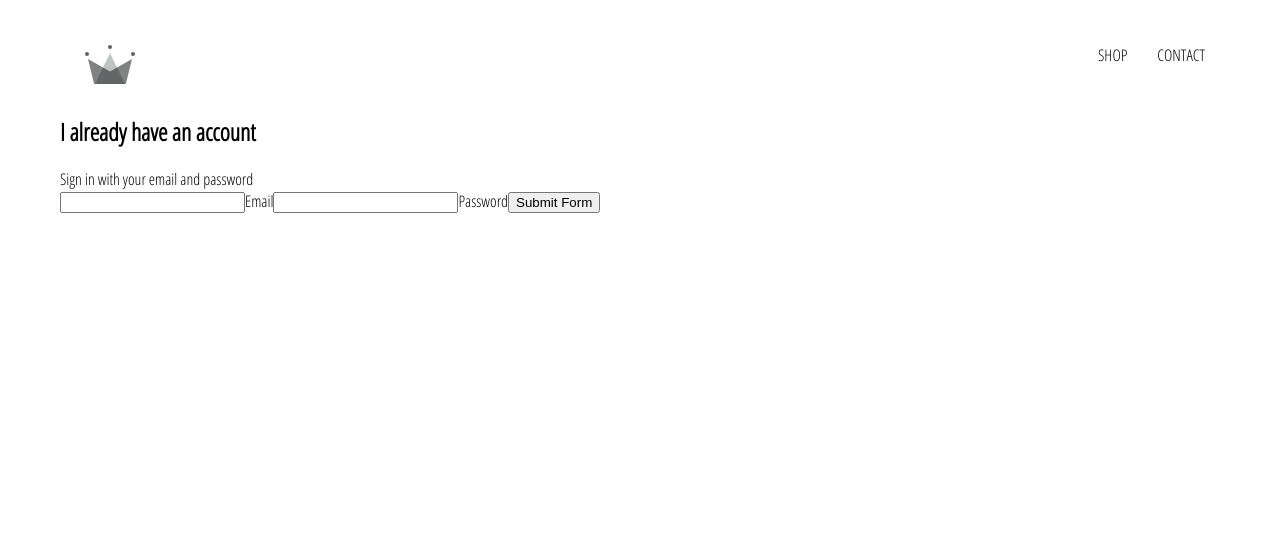
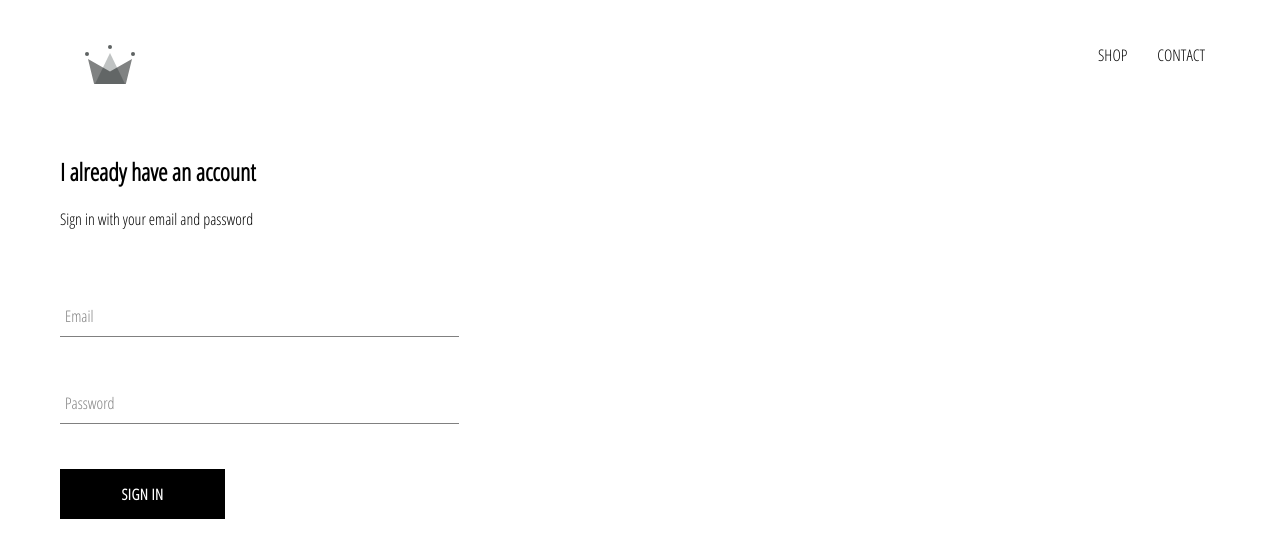
Before and after one commit to nasarabu/e-commerce, a React (Create React App) app: page /signin in a window 1280 px wide. Shown: the top 558 px of the page. Built offline with nearby package versions, Linux system fonts and the light colour scheme.

Commit message:
added some functionality to sign in page and created custom button and form page

```diff
--- /dev/null
+++ b/src/components/custom-button/custom-button.component.jsx
@@ -0,0 +1,10 @@
+import React from 'react';
+import './custom-button.styles.scss';
+
+const CustomButton =  ({ children,...otherProps }) => (
+    <button className='custom-button' {...otherProps}>
+        {children}
+    </button>
+)
+
+export default CustomButton;
--- /dev/null
+++ b/src/components/custom-button/custom-button.styles.scss
@@ -0,0 +1,22 @@
+.custom-button {
+    min-width: 165px;
+    width: auto;
+    height: 50px;
+    letter-spacing: 0.5px;
+    line-height: 50px;
+    padding: 0 35px 0 35px;
+    font-size: 15px;
+    background-color: black;
+    color: white;
+    text-transform: uppercase;
+    font-family: 'Open Sans Condensed';
+    font-weight: bolder;
+    border: none;
+    cursor: pointer;
+
+    &:hover {
+      background-color: white;
+      color: black;
+      border: 1px solid black;
+    }
+  }
--- /dev/null
+++ b/src/components/form-input/form-input.component.jsx
@@ -0,0 +1,22 @@
+import React from 'react';
+
+import './form-input.styles.scss';
+
+const FormInput = ({ handleChange, label, ...otherProps}) => (
+    <div className='group'>
+        <input className='form-input' onChange= {handleChange} {...otherProps} />
+        {
+            label ?
+            (<label
+                className={`${
+                    otherProps.value.length ? 'shrink' : ''
+                } form-input-label`}
+            >
+                {label}
+            </label>)
+            : null
+        }
+    </div>
+)
+
+export default FormInput;
--- /dev/null
+++ b/src/components/form-input/form-input.styles.scss
@@ -0,0 +1,54 @@
+$sub-color: grey;
+$main-color: black;
+
+@mixin shrinkLabel {
+  top: -14px;
+  font-size: 12px;
+  color: $main-color;
+}
+
+.group {
+  position: relative;
+  margin: 45px 0;
+
+  .form-input {
+    background: none;
+    background-color: white;
+    color: $sub-color;
+    font-size: 18px;
+    padding: 10px 10px 10px 5px;
+    display: block;
+    width: 100%;
+    border: none;
+    border-radius: 0;
+    border-bottom: 1px solid $sub-color;
+    margin: 25px 0;
+
+    &:focus {
+      outline: none;
+    }
+
+    &:focus ~ .form-input-label {
+      @include shrinkLabel();
+    }
+  }
+
+  input[type='password'] {
+    letter-spacing: 0.3em;
+  }
+
+  .form-input-label {
+    color: $sub-color;
+    font-size: 16px;
+    font-weight: normal;
+    position: absolute;
+    pointer-events: none;
+    left: 5px;
+    top: 10px;
+    transition: 300ms ease all;
+
+    &.shrink {
+      @include shrinkLabel();
+    }
+  }
+}
--- a/src/components/sign-in/sign-in.component.jsx
+++ b/src/components/sign-in/sign-in.component.jsx
@@ -1,6 +1,7 @@
 import React from 'react';
 import './sign-in.styles.scss';
-
+import FormInput from '../form-input/form-input.component.jsx';
+import CustomButton from '../custom-button/custom-button.component.jsx';
 class SignIn extends React.Component {
     constructor(props){
         super(props);
@@ -26,27 +27,29 @@ class SignIn extends React.Component {
     render(){
         return(
             <div className='sign-in'>
-                <h2>I already have an account</h2>
-                <span>Sign in with your email and password</span>
+                <div className='title'>
+                    <h2>I already have an account</h2>
+                    <span>Sign in with your email and password</span>
+                </div>
 
                 <form onSubmit= {this.handleSubmit}>
-                    <input
+                    <FormInput
                         name="email"
                         type="email"
                         value={this.state.email}
-                        onChange={this.handleChange}
+                        handleChange={this.handleChange}
+                        label='Email'
                         required
                     />
-                    <label>Email</label>
-                    <input
+                    <FormInput
                         name="password"
                         type="password"
                         value={this.state.password}
-                        onChange={this.handleChange}
+                        handleChange={this.handleChange}
+                        label='Password'
                         required
                     />
-                    <label>Password</label>
-                    <input type="submit" value="Submit Form" />
+                    <CustomButton type="submit"  >  SIGN IN </CustomButton>
                 </form>
             </div>
         );
--- a/src/components/sign-in/sign-in.styles.scss
+++ b/src/components/sign-in/sign-in.styles.scss
@@ -0,0 +1,9 @@
+.sign-in{
+    width: 30vw;
+    display : flex;
+    flex-direction: column;
+
+   .title{
+      margin: 20px 0;
+     }
+}
```
